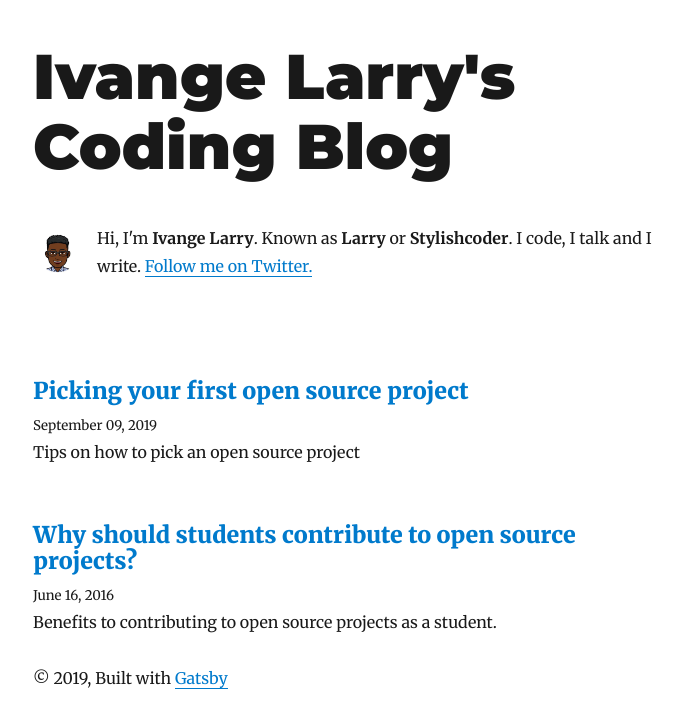
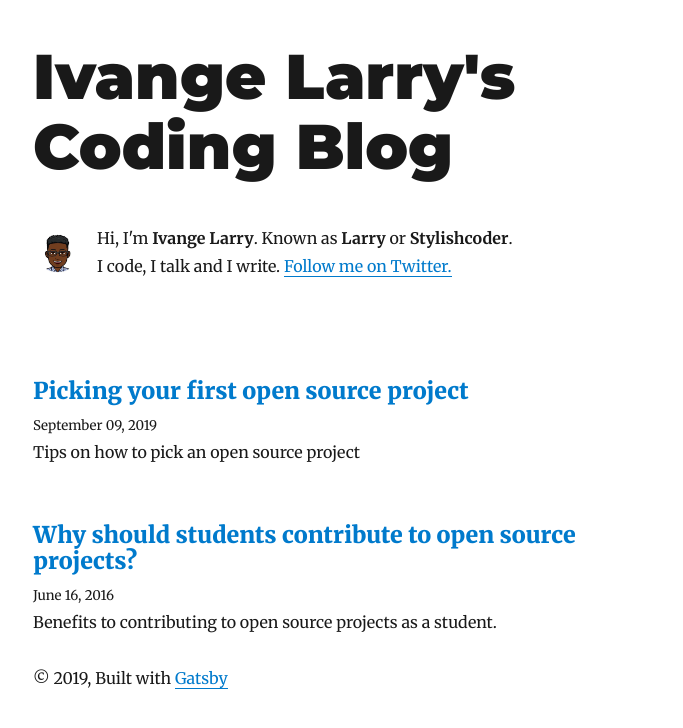
Before and after one commit to ivange94/stylishcoder.dev, a Gatsby site: page / in a window 1280 px wide. Shown: the whole page, without its empty margins (292-975 px from the left). Built offline with nearby package versions, Linux system fonts and the light colour scheme; Gatsby itself is replaced by a stand-in of ours; some packages are replaced by stand-ins of ours.

Commit message:
Update bio

```diff
--- a/src/components/bio.js
+++ b/src/components/bio.js
@@ -54,7 +54,7 @@
         }}
       />
       <p>
-        Hi, I'm <strong>{author}</strong>. Known as <strong>Larry</strong> or <strong>Stylishcoder</strong>. I code, I talk and I write.
+        Hi, I'm <strong>{author}</strong>. Known as <strong>Larry</strong> or <strong>Stylishcoder</strong>. <br/>I code, I talk and I write.
         {` `}
         <a href={`https://twitter.com/${social.twitter}`}>
           Follow me on Twitter.
```
